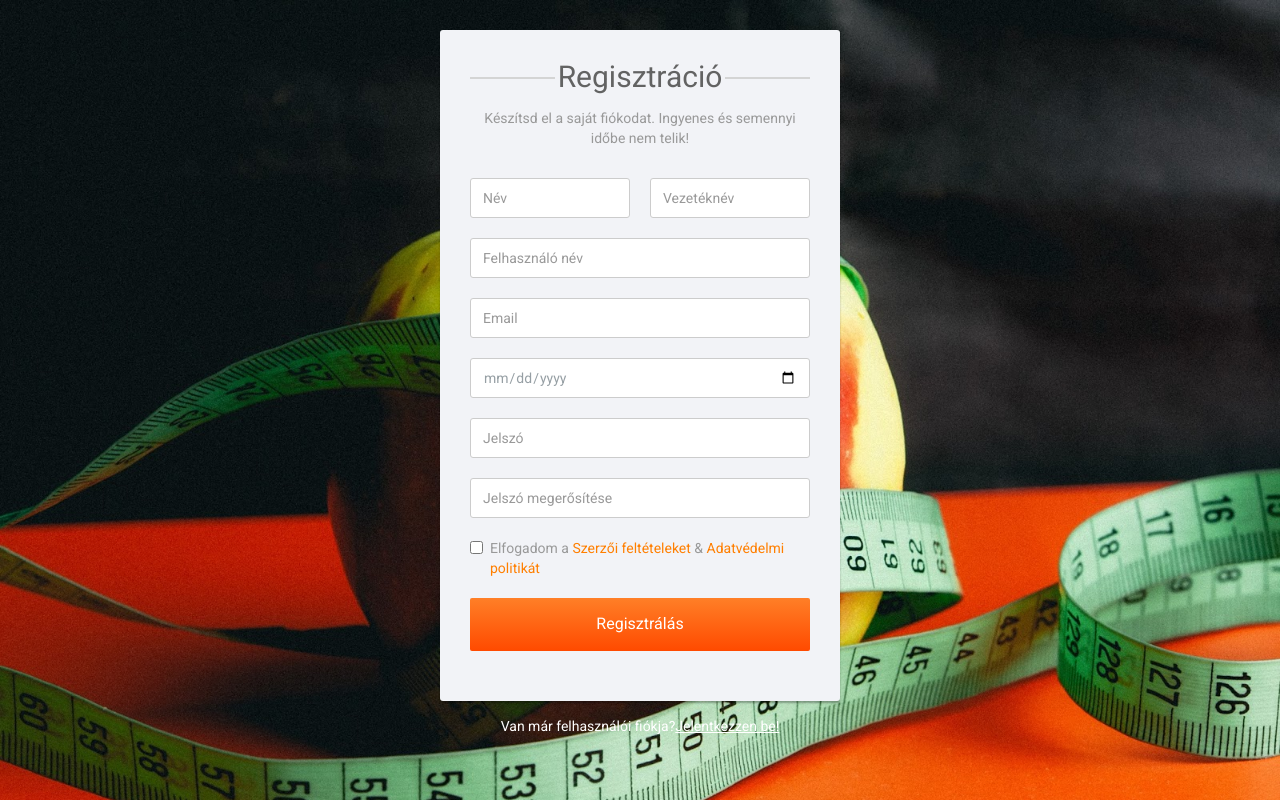
After one commit to GettingfIT/Webprojekt, a PHP site: page /register.php in a window 1280 px wide. The commit adds this page. Run offline with PHP 8.4, Linux system fonts and the light colour scheme.

Commit message:
Add files via upload

```diff
--- a/css/register.css
+++ b/css/register.css
@@ -1,6 +1,6 @@
 body {
     color: #fff;
-    background-image: url(img/b4.jpg);
+    background-image: url(../img/b3.jpg);
     font-family: 'Roboto', sans-serif;
     background-repeat: no-repeat;
     background-size: 100%;
@@ -14,7 +14,7 @@ body {
 }
 
 .form-control:focus {
-    border-color: #5cb85c;
+    border-color: #FF7F00;
 }
 
 .form-control,
@@ -39,7 +39,7 @@ body {
 .signup-form h2:after {
     content: "";
     height: 2px;
-    width: 30%;
+    width: 25%;
     background: #d4d4d4;
     position: absolute;
     top: 50%;
@@ -47,11 +47,11 @@ body {
 }
 
 .signup-form h2:before {
-    left: 0;
+    left: 0px;
 }
 
 .signup-form h2:after {
-    right: 0;
+    right: 0px;
 }
 
 .signup-form .hint-text {
@@ -102,14 +102,15 @@ body {
 }
 
 .signup-form form a {
-    color: #5cb85c;
+    color: #FF7F00;
     text-decoration: none;
 }
 
 .signup-form form a:hover {
     text-decoration: underline;
 }
-    .button {
+
+.button {
     background-color: #FF7F00;
     align-items: center;
     background-image: linear-gradient(to bottom, #FF7F27 0, #FF4A00 100%);
--- a/header.php
+++ b/header.php
@@ -1,5 +1,4 @@
 <!DOCTYPE html>
-<html>
 <head>
     <meta charset="UTF-8">
     <meta name="viewport" content="width=device-width, initial-scale=1.0">
@@ -8,4 +7,8 @@
     <link href="css/index.css" rel="stylesheet">
     <link href="css/util.css" rel="stylesheet">
     <link href="css/bootstrap.min.css" rel="stylesheet">
+    <!--fonts-->
+    <link href="https://fonts.googleapis.com/css?family=Muli:300,400,500,600,700,800,900&display=swap" rel="stylesheet">
+    <link href="https://fonts.googleapis.com/css?family=Oswald:300,400,500,600,700&display=swap" rel="stylesheet">
+
 </head>
--- /dev/null
+++ b/register.php
@@ -0,0 +1,54 @@
+<!DOCTYPE html>
+<html lang="en">
+
+<head>
+    <meta charset="utf-8">
+    <meta http-equiv="X-UA-Compatible" content="IE=edge">
+    <meta name="viewport" content="width=device-width, initial-scale=1">
+    <link href="https://fonts.googleapis.com/css?family=Roboto:400,700" rel="stylesheet">
+    <title>Regisztrálás</title>
+    <link rel="stylesheet" href="https://maxcdn.bootstrapcdn.com/bootstrap/3.3.7/css/bootstrap.min.css">
+    <link rel="stylesheet" href="https://maxcdn.bootstrapcdn.com/bootstrap/3.3.7/css/bootstrap-theme.min.css">
+    <link rel="stylesheet" href="css/register.css">
+    <script src="https://ajax.googleapis.com/ajax/libs/jquery/1.12.4/jquery.min.js"></script>
+    <script src="https://maxcdn.bootstrapcdn.com/bootstrap/3.3.7/js/bootstrap.min.js"></script>
+</head>
+
+<body>
+    <div class="signup-form">
+        <form action="#" method="post">
+            <h2>Regisztráció</h2>
+            <p class="hint-text">Készítsd el a saját fiókodat. Ingyenes és semennyi időbe nem telik!</p>
+            <div class="form-group">
+                <div class="row">
+                    <div class="col-xs-6"><input type="text" class="form-control" name="first_name" placeholder="Név" required="required"></div>
+                    <div class="col-xs-6"><input type="text" class="form-control" name="last_name" placeholder="Vezetéknév" required="required"></div>
+                </div>
+            </div>
+            <div class="form-group">
+                <input type="text" class="form-control" name="username" placeholder="Felhasználó név" required="required">
+            </div>
+            <div class="form-group">
+                <input type="email" class="form-control" name="email" placeholder="Email" required="required">
+            </div>
+            <div class="form-group">
+                <input type="date" class="form-control" name="email" placeholder="Születési dátum" required="required">
+            </div>
+            <div class="form-group">
+                <input type="password" class="form-control" name="password" placeholder="Jelszó" required="required">
+            </div>
+            <div class="form-group">
+                <input type="password" class="form-control" name="confirm_password" placeholder="Jelszó megerősítése" required="required">
+            </div>
+            <div class="form-group">
+                <label class="checkbox-inline"><input type="checkbox" required="required"> Elfogadom a <a href="https://policies.google.com/terms?hl=en-US">Szerzői feltételeket</a> &amp; <a href="https://policies.google.com/terms?hl=en-US">Adatvédelmi politikát</a></label>
+            </div>
+            <div class="form-group">
+                <button type="submit" class="button">Regisztrálás</button>
+            </div>
+        </form>
+        <div class="text-center">Van már felhasználói fiókja?<a href="login.php">Jelentkezzen be!</a></div>
+    </div>
+</body>
+
+</html>
```
Also changed, not shown: calculator.php (added, +25 -0 lines), css/index.css (+7 -6 lines), css/login.css (+4 -4 lines), css/slideshow.css (+2 -30 lines), index.php (+11 -11 lines), js/slideshow.js (added, +26 -0 lines), login.php (added, +38 -0 lines), miniwebshop.php (added, +25 -0 lines).
